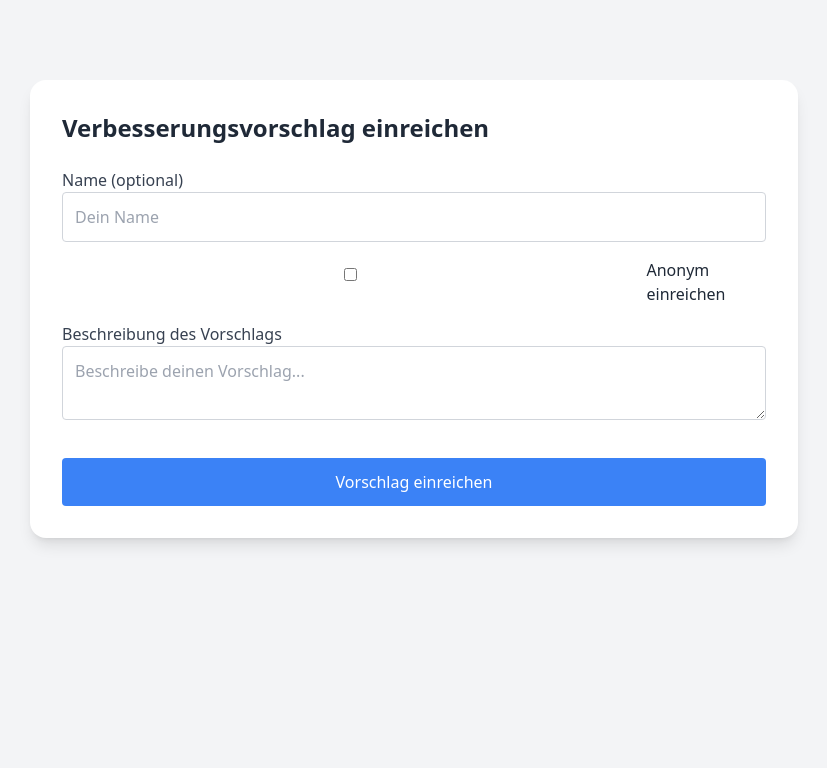
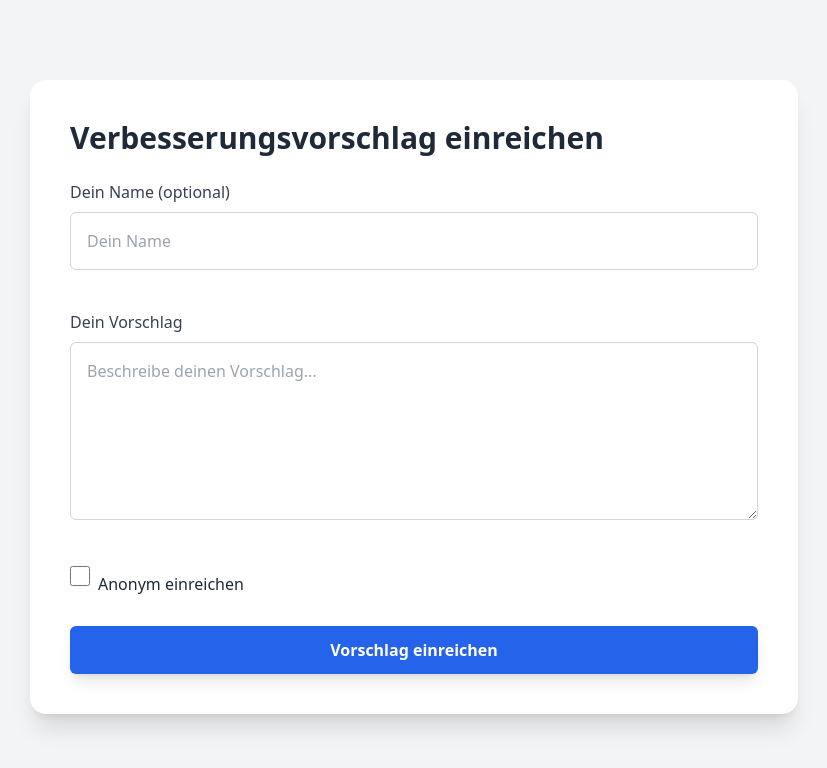
Before and after one commit to Burk2312/Verbesserung-Ideen, a Next.js app: page /vorschlag in a window 1280 px wide. Shown: the top 768 px of the page, without its empty margins (226-1053 px from the left). Built offline with nearby package versions, Linux system fonts and the light colour scheme.

Commit message:
Update Vorschlagsformular.js

```diff
--- a/components/Vorschlagsformular.js
+++ b/components/Vorschlagsformular.js
@@ -1,4 +1,3 @@
-// components/Vorschlagsformular.js
 import React, { useState } from 'react';
 
 const Vorschlagsformular = () => {
@@ -15,46 +14,51 @@ const Vorschlagsformular = () => {
     };
 
     return (
-        <div className="max-w-3xl mx-auto my-10 p-8 bg-white rounded-2xl shadow-lg">
-            <h2 className="text-2xl font-bold mb-6 text-gray-800">Verbesserungsvorschlag einreichen</h2>
+        <div className="max-w-3xl mx-auto my-10 p-10 bg-white rounded-2xl shadow-xl">
+            <h2 className="text-3xl font-bold mb-6 text-gray-800">Verbesserungsvorschlag einreichen</h2>
 
-            <div className="mb-4">
-                <label className="block font-medium text-gray-700">Name (optional)</label>
+            <form onSubmit={handleSubmit}>
+                {!anonymous && (
+                    <div className="mb-6">
+                        <label className="block font-medium text-gray-700 mb-2">Dein Name (optional)</label>
                         <input
                             type="text"
                             value={name}
                             onChange={(e) => setName(e.target.value)}
-                    disabled={anonymous}
                             placeholder="Dein Name"
-                    className="w-full p-3 border rounded mb-2 focus:outline-none focus:ring-2 focus:ring-blue-500"
+                            className="w-full p-4 border border-gray-300 rounded-md focus:outline-none focus:ring-2 focus:ring-blue-500"
                         />
-                <label className="flex items-center mt-2">
+                    </div>
+                )}
+
+                <div className="mb-6">
+                    <label className="block font-medium text-gray-700 mb-2">Dein Vorschlag</label>
+                    <textarea
+                        value={suggestion}
+                        onChange={(e) => setSuggestion(e.target.value)}
+                        placeholder="Beschreibe deinen Vorschlag..."
+                        rows="6"
+                        className="w-full p-4 border border-gray-300 rounded-md focus:outline-none focus:ring-2 focus:ring-blue-500"
+                    />
+                </div>
+
+                <div className="flex items-center mb-6">
                     <input
                         type="checkbox"
                         checked={anonymous}
                         onChange={(e) => setAnonymous(e.target.checked)}
-                        className="mr-2"
+                        className="mr-2 w-5 h-5"
                     />
                     <span>Anonym einreichen</span>
-                </label>
-            </div>
-
-            <div className="mb-4">
-                <label className="block font-medium text-gray-700">Beschreibung des Vorschlags</label>
-                <textarea
-                    value={suggestion}
-                    onChange={(e) => setSuggestion(e.target.value)}
-                    placeholder="Beschreibe deinen Vorschlag..."
-                    className="w-full p-3 border rounded focus:outline-none focus:ring-2 focus:ring-blue-500"
-                />
                 </div>
 
                 <button
-                onClick={handleSubmit}
-                className="w-full p-3 bg-blue-500 text-white rounded hover:bg-blue-600 transition"
+                    type="submit"
+                    className="w-full py-3 bg-blue-600 text-white rounded-md font-bold hover:bg-blue-700 shadow-lg"
                 >
                     Vorschlag einreichen
                 </button>
+            </form>
         </div>
     );
 };
```
Lines whose indentation alone changed are shown as unchanged.
